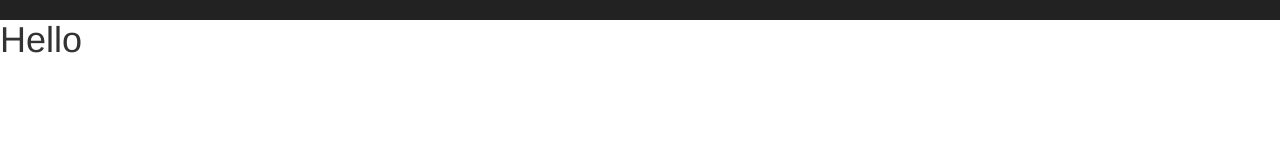
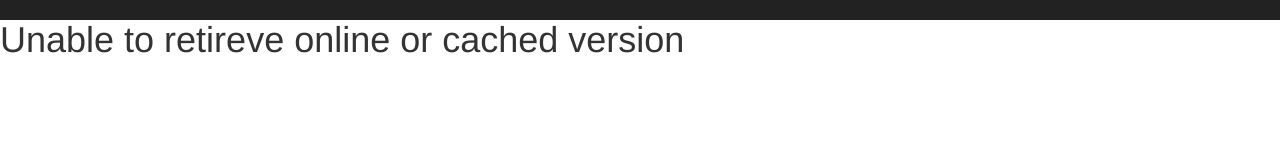
Before and after one commit to joksimovicp/domaci4, a plain HTML site: page offline.html in a window 1280 px wide. Drawn offline with nearby package versions, Linux system fonts and the light colour scheme; files that its build step writes are made by us from their sources.

Commit message:
Update offline.html

```diff
--- a/offline.html
+++ b/offline.html
@@ -17,6 +17,6 @@
 		<script type="text/javascript" src="dist/js/touchswipe.min.js"></script>
 </head>
 <body>
-<h1>Hello</h1>
+<h1>Unable to retireve online or cached version</h1>
 </body>
 </html>
```
